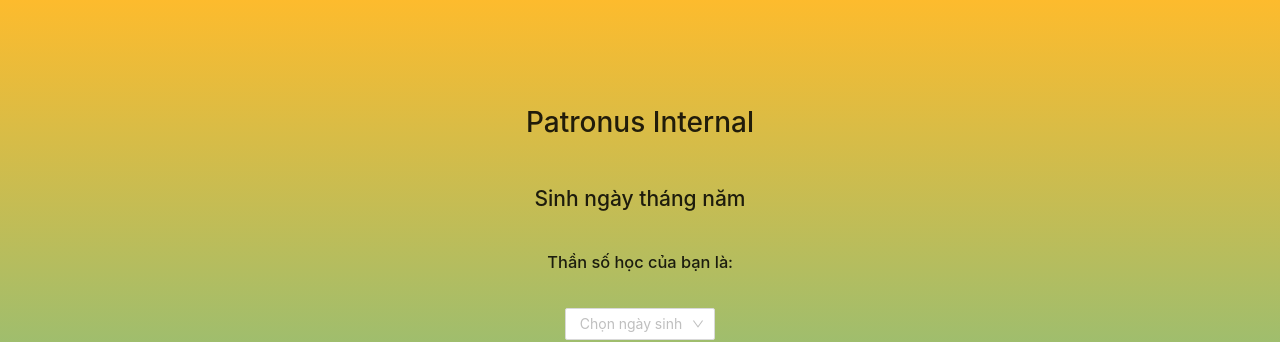
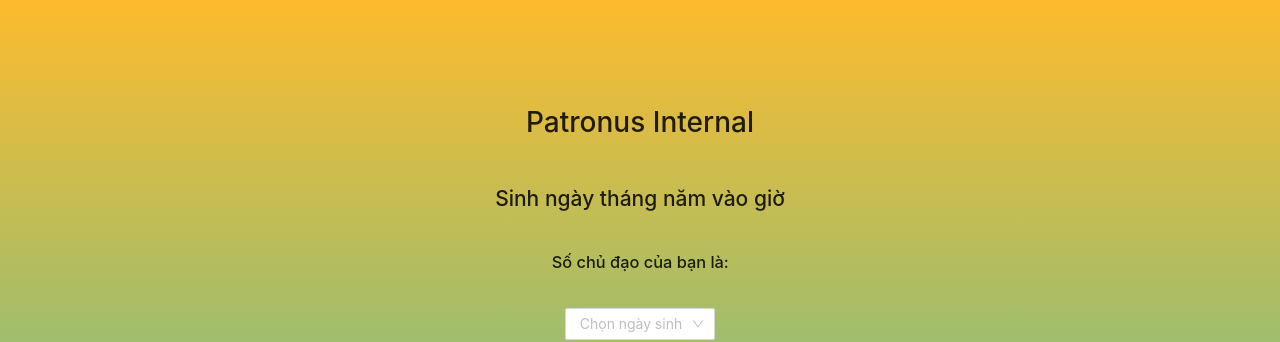
Before and after one commit to datnpq9181/patronus, a React (Create React App) app: page / in a window 1280 px wide. Shown: the top 342 px of the page. Built offline with nearby package versions, Linux system fonts and the light colour scheme.

Commit message:
update check Numerous

```diff
--- a/src/App.js
+++ b/src/App.js
@@ -15,7 +15,7 @@ function App() {
   const [month, setMonth] = useState();
   const [year, setYear] = useState();
   const [hour, setHour] = useState();
-  const [numerology, setNumerology] = useState();
+  const [numerous, setNumerous] = useState();
 
   const handleDayChange = (value) => {
     console.log(value);
@@ -37,11 +37,6 @@ function App() {
     setHour(value);
   };
 
-  const handleNumerologyChange = (value) => {
-    console.log(value);
-    setNumerology(value);
-   }
-
   function getFinalValue(val) {
     //Process num to final sum
     const processValStr = Array.from(String(val));
@@ -56,28 +51,22 @@ function App() {
     return sumVal;
   }
 
-  function checkSpecialCase(val) {
-    //finalSum is 11 or 22 or 33
-    if (val === 11 || val === 22 || val === 33) return false;
+  function checkRes(val) {
+    if (val > 11 || val === 22 || val === 33) return false;
   }
-
-  const processThanSo = (value) => {
+  const processNumerous = (value) => {
     //Button to active to process Than So
     console.log("Processing ...");
     var resDay = getFinalValue(day);
     var resMonth = getFinalValue(month);
     var resYear = getFinalValue(year);
-    var finalSum = resDay + resMonth + resYear;
+    var numerous = resDay + resMonth + resYear;
 
-    if (checkSpecialCase(finalSum) === false) {
-      console.log("Special Result", finalSum);
-    } else {
-      do {
-        finalSum = getFinalValue(finalSum);
-      } while (finalSum > 11);
+    if (checkRes(numerous) === false) {
+      numerous = getFinalValue(numerous);
     }
-    console.log("Normal Result: ", finalSum);
-    return finalSum;
+    console.log("Result: ", numerous);
+    setNumerous(numerous);
   };
 
   return (
@@ -86,9 +75,10 @@ function App() {
         <Space direction="vertical" align="center" wrap={true} size="large">
           <h1>Patronus Internal</h1>
           <h2>
-            Sinh ngày {day} tháng {month} năm {year}
+            Sinh ngày {day} tháng {month} năm {year} vào giờ {hour}
           </h2>
-          <h3>Thần số học của bạn là: {}</h3>
+          <h3> Số chủ đạo của bạn là: {numerous}</h3>
+
           <div className="select-day">
             <Select
               id="day"
@@ -202,7 +192,7 @@ function App() {
             type="primary"
             shape="round"
             size="large"
-            onClick={processThanSo}
+            onClick={processNumerous}
           >
             <CheckCircleTwoTone twoToneColor="#52c41a" />
             Xem Thần Số Học
```
